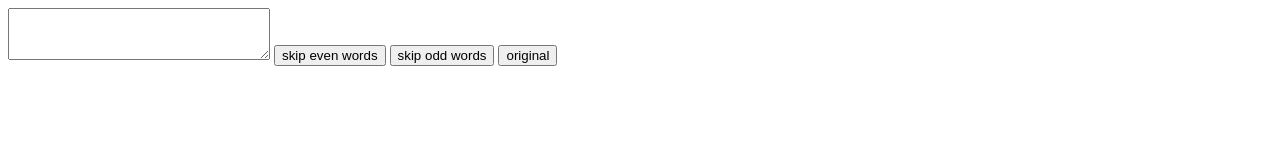
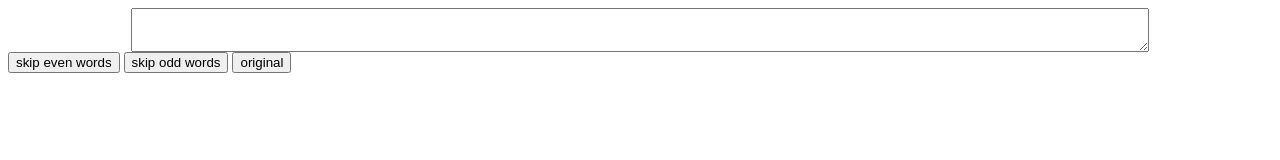
Before and after one commit to kentlan/monologue, a plain HTML site: page index.html in a window 1280 px wide. Drawn offline with Linux system fonts and the light colour scheme.

Commit message:
center textarea

```diff
--- a/index.html
+++ b/index.html
@@ -7,7 +7,7 @@
   <title>Monologue practice</title>
 </head>
 <body>
-  <textarea style="font-size: 20px" id="src"></textarea>
+  <textarea style="display: block; font-size: 17px; width: 80%; margin: 0 auto;" id="src"></textarea>
   <button id="split">skip even words</button>
   <button id="swap">skip odd words</button>
   <button id="original">original</button>
```
